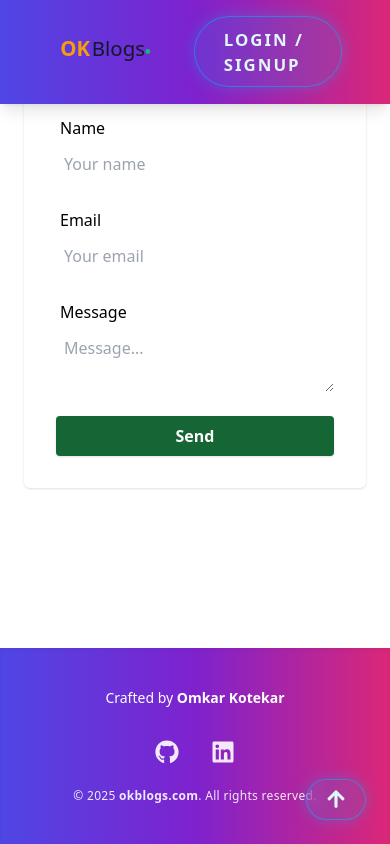
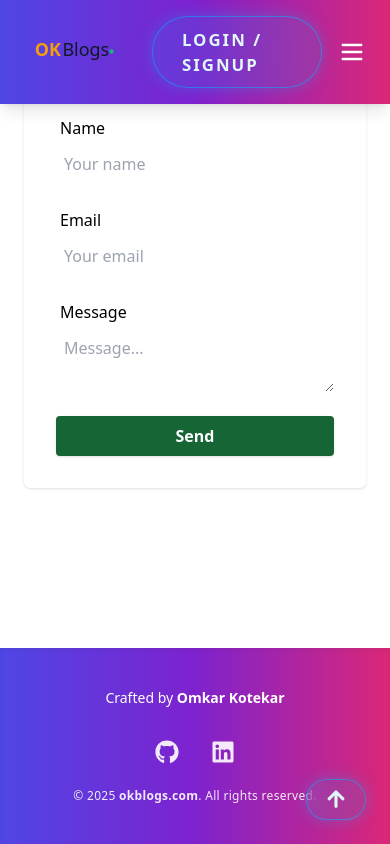
Before and after one commit to OmkarKotekar/OK-Blogs, a Next.js app: page /contact in a window 390 px wide. Built offline with nearby package versions, Linux system fonts and the light colour scheme.

Commit message:
Enhance Navbar component with mobile menu toggle and improved layout for better user experience

```diff
--- a/components/Navbar.js
+++ b/components/Navbar.js
@@ -7,6 +7,7 @@ import jwtDecode from 'jwt-decode';
 
 const Navbar = ({ logout, user }) => {
   const [dropdown, setDropdown] = useState(false);
+  const [mobileMenuOpen, setMobileMenuOpen] = useState(false);
   const [userBlogsLink, setUserBlogsLink] = useState('/userbloglist');
   const router = useRouter();
 
@@ -29,20 +30,17 @@ const Navbar = ({ logout, user }) => {
 
   return (
     <>
-      <header className="bg-gradient-to-r from-indigo-600 via-purple-700 to-pink-600 text-white flex items-center justify-between px-12 py-4 select-none shadow-lg font-inter fixed w-full z-50 top-0">
-        <div className="flex items-center space-x-6">
+      <header className="bg-gradient-to-r from-indigo-600 via-purple-700 to-pink-600 text-white px-6 py-4 shadow-lg font-inter fixed w-full z-50 top-0">
+        <div className="flex items-center justify-between">
+          {/* Logo */}
           <Link href="/">
-            <div className="cursor-pointer">
-              <Image
-                src="/favicon.svg"
-                alt="OK BLOGS"
-                width={220}
-                height={170}
-                className="rounded-full"
-              />
+            <div className="cursor-pointer flex items-center space-x-2">
+              <Image src="/favicon.svg" alt="OK BLOGS" width={160} height={100} className="rounded-full" />
             </div>
           </Link>
-          <nav className="hidden md:flex space-x-14 font-semibold text-lg">
+
+          {/* Desktop Nav */}
+          <nav className="hidden md:flex space-x-10 font-semibold text-lg">
             {['Home', 'Blogs', 'Editor', 'Contact'].map((label) => {
               let href = '/';
               if (label === 'Blogs') href = userBlogsLink;
@@ -56,27 +54,30 @@ const Navbar = ({ logout, user }) => {
               );
             })}
           </nav>
-        </div>
 
-        <div className="relative">
+          {/* Right Section */}
+          <div className="flex items-center space-x-4">
+            {/* Desktop Account Dropdown */}
             {user?.value ? (
-            <div
-              onMouseEnter={() => setDropdown(true)}
-              onMouseLeave={() => setDropdown(false)}
-              className="cursor-pointer"
+              <div className="relative hidden md:block">
+                <button
+                  onClick={() => setDropdown((prev) => !prev)}
+                  className="flex items-center space-x-1 focus:outline-none"
                 >
-              <MdAccountCircle className="text-3xl md:text-5xl" />
+                  <MdAccountCircle className="text-3xl" />
+                  <span className="text-sm">▼</span>
+                </button>
                 {dropdown && (
-                <div className="absolute right-0 mt-3 bg-purple-800 rounded-md px-5 py-3 w-44 shadow-lg text-white font-medium z-50">
-                  <ul>
+                  <div className="absolute right-0 mt-2 w-44 bg-white text-black rounded-lg shadow-xl border border-gray-200 z-50">
+                    <ul className="py-2">
+                      <li>
                         <Link href="/myaccount">
-                      <li className="py-2 hover:text-cyan-400 cursor-pointer transition-colors duration-200">
-                        My Account
+                          <div className="px-4 py-2 hover:bg-gray-100 cursor-pointer">My Account</div>
+                        </Link>
                       </li>
-                    </Link>
                       <li
                         onClick={handleLogout}
-                      className="py-2 hover:text-red-500 cursor-pointer transition-colors duration-200"
+                        className="px-4 py-2 hover:bg-red-100 text-red-600 cursor-pointer"
                       >
                         Logout
                       </li>
@@ -86,18 +87,69 @@ const Navbar = ({ logout, user }) => {
               </div>
             ) : (
               <div
-              className="login-btn"
-              role="button"
-              tabIndex={0}
+                className="login-btn hidden md:inline-block"
                 onClick={() => router.push('/login')}
-              onKeyDown={(e) => {
-                if (e.key === 'Enter') router.push('/login');
-              }}
+              >
+                Login / Signup
+              </div>
+            )}
+
+            {/* Mobile Menu Toggle */}
+            <button
+              className="md:hidden focus:outline-none"
+              onClick={() => setMobileMenuOpen(!mobileMenuOpen)}
+            >
+              <svg
+                className="w-7 h-7"
+                fill="none"
+                stroke="currentColor"
+                viewBox="0 0 24 24"
+                xmlns="http://www.w3.org/2000/svg"
+              >
+                <path strokeLinecap="round" strokeLinejoin="round" strokeWidth={2} d="M4 6h16M4 12h16M4 18h16" />
+              </svg>
+            </button>
+          </div>
+        </div>
+
+        {/* Mobile Nav */}
+        {mobileMenuOpen && (
+          <div className="md:hidden mt-4 space-y-4 font-medium">
+            {['Home', 'Blogs', 'Editor', 'Contact'].map((label) => {
+              let href = '/';
+              if (label === 'Blogs') href = userBlogsLink;
+              else if (label === 'Editor') href = '/editor';
+              else if (label === 'Contact') href = '/contact';
+
+              return (
+                <Link key={label} href={href}>
+                  <div className="block px-4 py-2 bg-white/10 rounded hover:bg-white/20">{label}</div>
+                </Link>
+              );
+            })}
+
+            {user?.value ? (
+              <>
+                <Link href="/myaccount">
+                  <div className="block px-4 py-2 bg-white/10 rounded hover:bg-white/20">My Account</div>
+                </Link>
+                <div
+                  onClick={handleLogout}
+                  className="block px-4 py-2 bg-red-600/80 text-white rounded hover:bg-red-700 cursor-pointer"
+                >
+                  Logout
+                </div>
+              </>
+            ) : (
+              <div
+                className="block px-4 py-2 bg-cyan-600/80 text-white rounded hover:bg-cyan-700 cursor-pointer"
+                onClick={() => router.push('/login')}
               >
                 Login / Signup
               </div>
             )}
           </div>
+        )}
       </header>
 
       <style jsx>{`
@@ -109,9 +161,9 @@ const Navbar = ({ logout, user }) => {
           border-bottom: 2px solid transparent;
         }
         .nav-link:hover {
-          color: #22d3ee; /* cyan-400 */
+          color: #22d3ee;
           border-bottom-color: #22d3ee;
-          transform: translateY(-3px);
+          transform: translateY(-2px);
         }
         .login-btn {
           position: relative;
@@ -124,16 +176,11 @@ const Navbar = ({ logout, user }) => {
           color: #e0f7fa;
           background: rgba(0, 183, 255, 0.12);
           backdrop-filter: blur(10px);
-          -webkit-backdrop-filter: blur(10px);
           border: 1.5px solid rgba(0, 183, 255, 0.5);
           cursor: pointer;
           user-select: none;
           box-shadow: 0 0 15px rgba(0, 183, 255, 0.3);
-          transition:
-            background-color 0.3s ease,
-            box-shadow 0.4s ease,
-            transform 0.3s ease,
-            color 0.3s ease;
+          transition: all 0.3s ease;
           display: inline-flex;
           align-items: center;
           justify-content: center;
@@ -141,9 +188,7 @@ const Navbar = ({ logout, user }) => {
         .login-btn:hover {
           background: rgba(0, 183, 255, 0.35);
           color: #b2ebf2;
-          box-shadow:
-            0 0 25px rgba(0, 183, 255, 0.75),
-            0 0 40px rgba(0, 183, 255, 0.5);
+          box-shadow: 0 0 25px rgba(0, 183, 255, 0.75), 0 0 40px rgba(0, 183, 255, 0.5);
           transform: scale(1.05);
           border-color: rgba(0, 183, 255, 0.7);
         }
```
Lines whose indentation alone changed are shown as unchanged.
